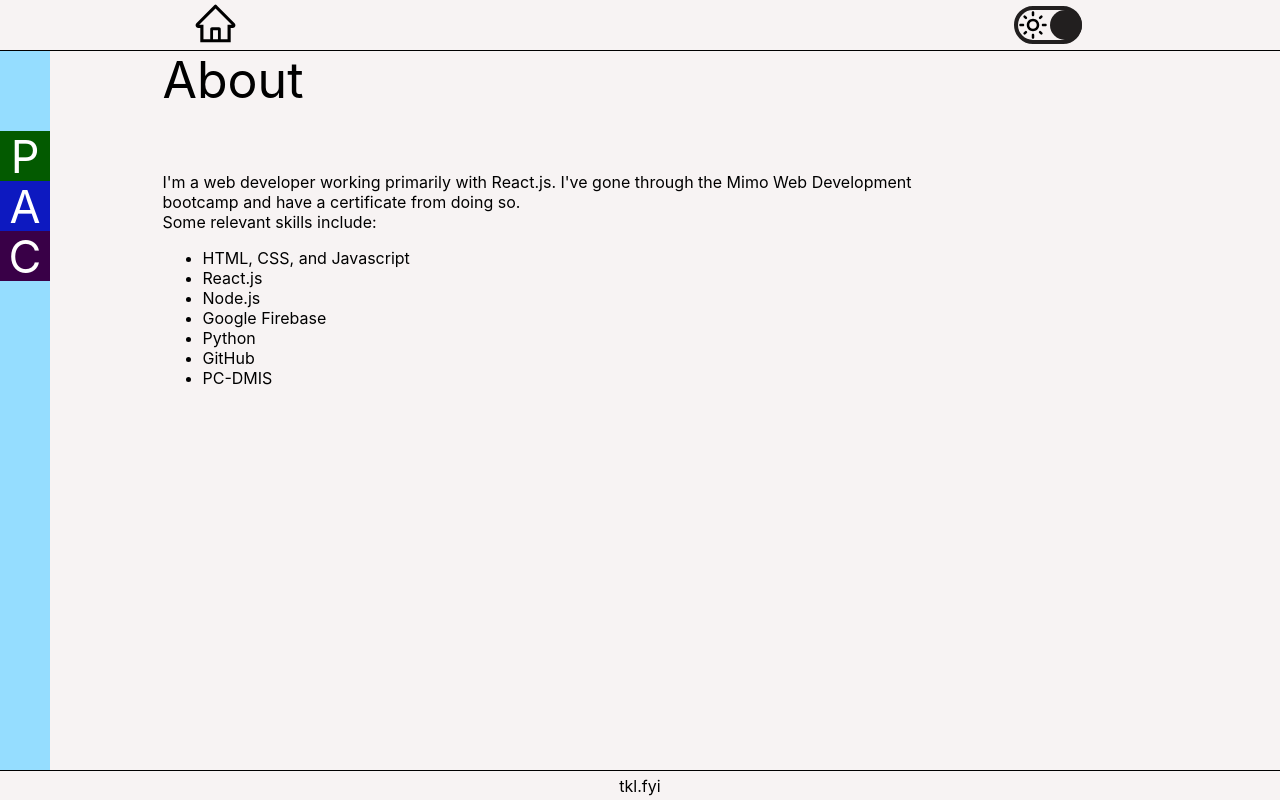
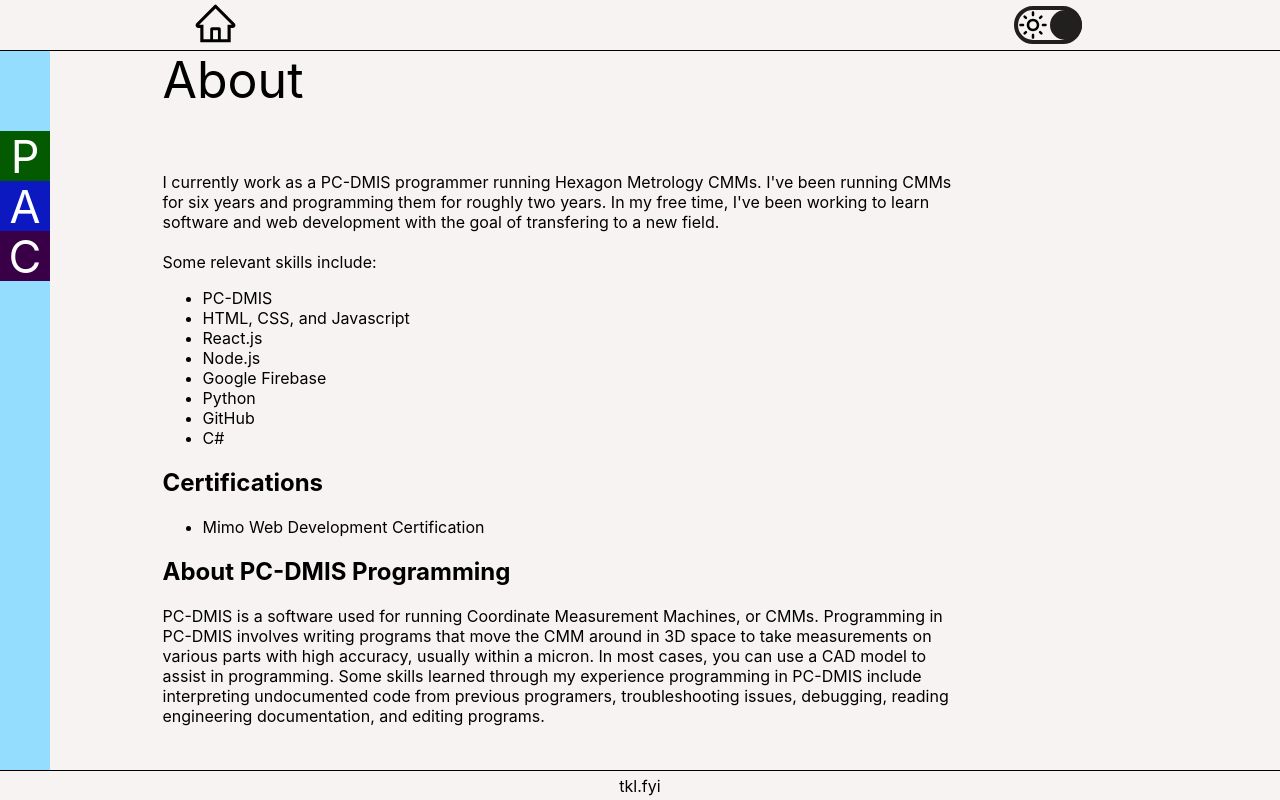
Before and after one commit to tklesley/tklesley.github.io, a React (Create React App) app in the folder portfolio/: page /about in a window 1280 px wide. Built offline with nearby package versions, Linux system fonts and the light colour scheme.

Commit message:
Updated About Page
Added more information about what I currently do and some explanation of what PC-DMIS is to keep people from having to move off the page.

```diff
--- a/portfolio/src/pages/about/about.js
+++ b/portfolio/src/pages/about/about.js
@@ -8,17 +8,24 @@ export default function About() {
             <div className="a-title">About</div>
                 <Sidebar />
                 <div className="about-section">
-                    <p>I'm a web developer working primarily with React.js.  I've gone through the Mimo Web Development bootcamp and have a certificate from doing so.<br/>
+                    <p>I currently work as a PC-DMIS programmer running Hexagon Metrology CMMs.  I've been running CMMs for six years and programming them for roughly two years.  In my free time, I've been working to learn software and web development with the goal of transfering to a new field.<br/><br/>
                     Some relevant skills include:</p>
                     <ul>
+                        <li>PC-DMIS</li>
                         <li>HTML, CSS, and Javascript</li>
                         <li>React.js</li>
                         <li>Node.js</li>
                         <li>Google Firebase</li>
                         <li>Python</li>
                         <li>GitHub</li>
-                        <li>PC-DMIS</li>
+                        <li>C#</li>
                     </ul>
+                    <h2>Certifications</h2>
+                    <ul>
+                        <li>Mimo Web Development Certification</li>
+                    </ul>
+                    <h2>About PC-DMIS Programming</h2>
+                    <p>PC-DMIS is a software used for running Coordinate Measurement Machines, or CMMs.  Programming in PC-DMIS involves writing programs that move the CMM around in 3D space to take measurements on various parts with high accuracy, usually within a micron.  In most cases, you can use a CAD model to assist in programming.  Some skills learned through my experience programming in PC-DMIS include interpreting undocumented code from previous programers, troubleshooting issues, debugging, reading engineering documentation, and editing programs.</p>
                 </div>
         </div>
     )
```
